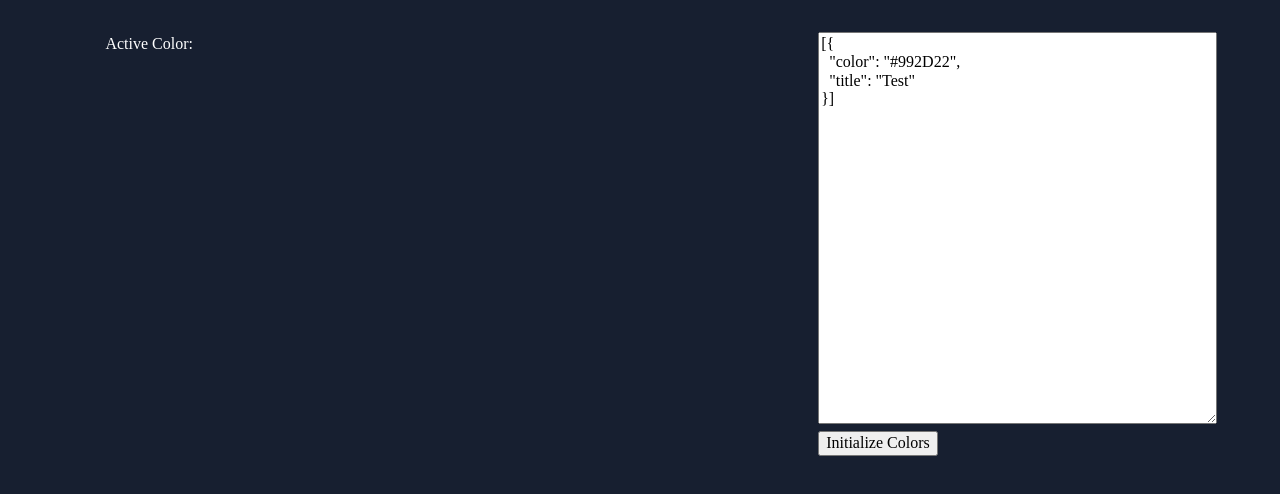
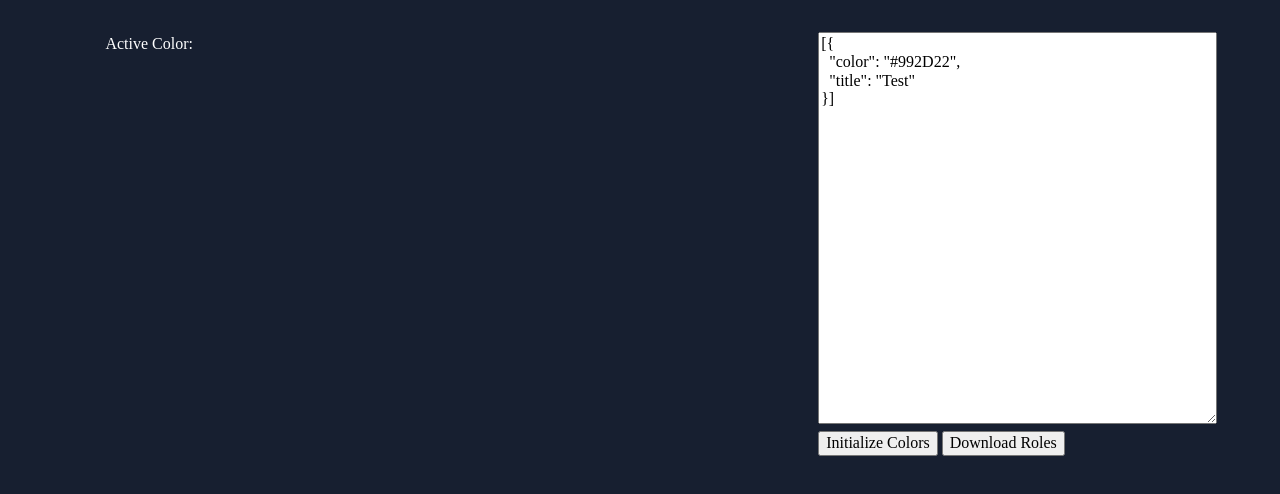
Before and after one commit to pulchra-mentis/discoroles, a plain HTML site: page index.html in a window 1280 px wide. Drawn offline with nearby package versions, Linux system fonts and the light colour scheme.

Commit message:
Add download button

```diff
--- a/index.html
+++ b/index.html
@@ -28,6 +28,7 @@
   "title": "Test"
 }]</textarea>
         <button type="button" onclick="setRoles()">Initialize Colors</button>
+        <button type="button" onclick="downloadRoles()">Download Roles</button>
       </div>
     </div>
     <script src='https://cdn.jsdelivr.net/npm/@jaames/iro@beta/dist/iro.min.js'></script>
--- a/script.js
+++ b/script.js
@@ -113,7 +113,7 @@
   a.href = URL.createObjectURL( new Blob([JSON.stringify(roles, undefined, 2)], {type: 'text/json'}) );
   a.download = 'roles.json';
   a.click();
-  a.hidden = true;
+  a.remove();
 };
 
 window.downloadRoles = downloadRoles;
```
